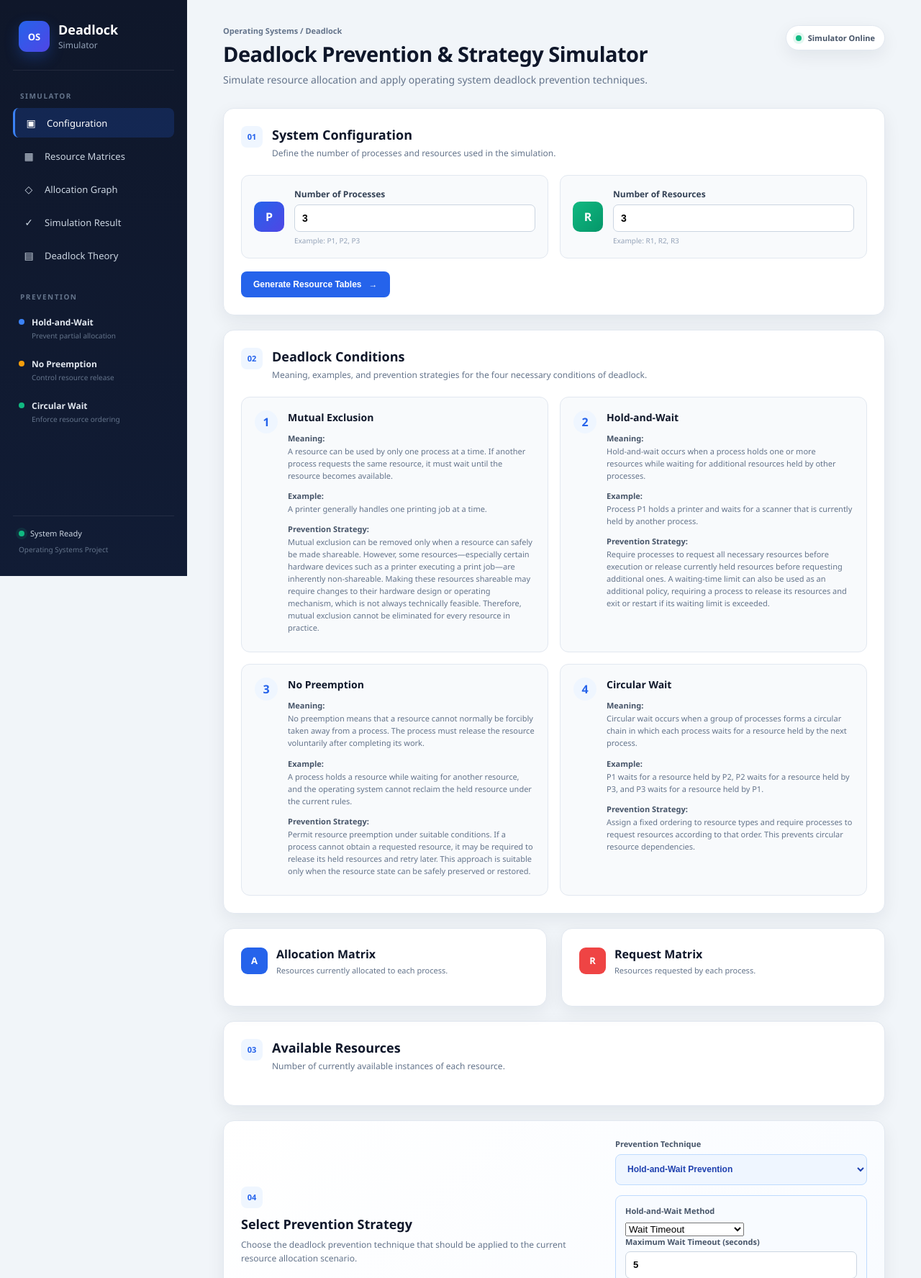
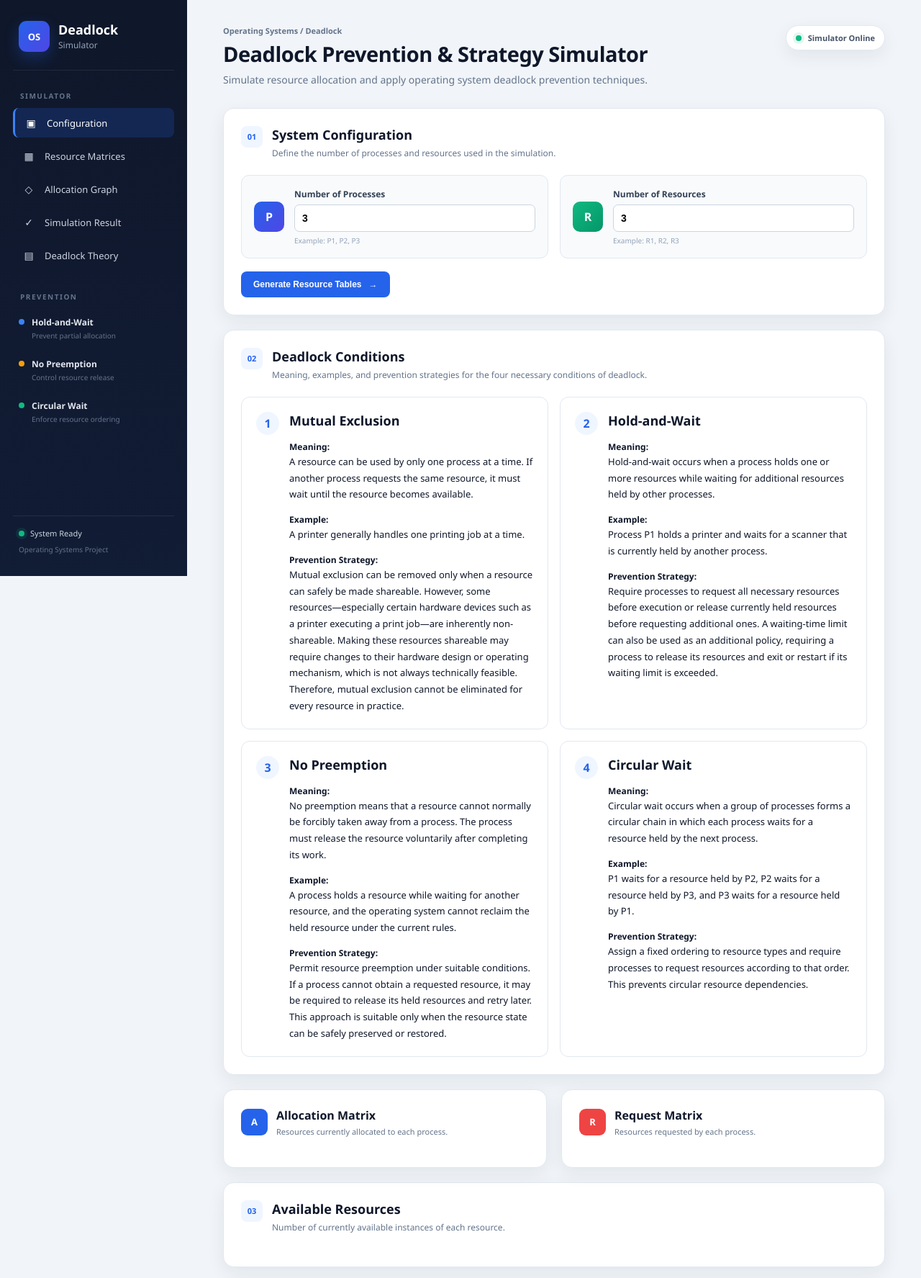
Before and after one commit to Neeraj7533/Deadlock-Prevention-Strategy-Simulator, a Flask app: page / in a window 1280 px wide. Shown: the top 1775 px of the page at 72% size. Run offline with Flask 3, Linux system fonts and the light colour scheme.

Commit message:
Improve deadlock theory card styling

```diff
--- a/static/css/style.css
+++ b/static/css/style.css
@@ -1879,11 +1879,22 @@ footer {
 
 .theory-item {
     display: flex;
+    align-items: flex-start;
     gap: 14px;
+    min-width: 0;
     padding: 18px;
     border: 1px solid var(--border);
     border-radius: 12px;
     background: #f8fafc;
+}
+
+.theory-item > div:last-child {
+    flex: 1;
+    min-width: 0;
+}
+
+.theory-item p {
+    overflow-wrap: anywhere;
 }
 
 .theory-number {
@@ -1907,13 +1918,13 @@ footer {
 .theory-item p {
     margin: 0 0 7px;
     color: var(--muted);
-    font-size: 11px;
-    line-height: 1.55;
+    font-size: 13px;
+    line-height: 1.65;
 }
 
 .theory-item strong,
 .theory-item span {
-    font-size: 11px;
+    font-size: 12px;
     color: #475569;
 }
 
@@ -2057,3 +2068,59 @@ footer {
         flex-direction: column;
     }
 }
+
+
+/* =========================================================
+   DEADLOCK THEORY SECTION
+========================================================= */
+.theory-intro {
+    padding: 16px 18px;
+    margin-bottom: 20px;
+    border-left: 4px solid var(--primary);
+    border-radius: 8px;
+    background: var(--primary-soft);
+    line-height: 1.75;
+    color: var(--text);
+}
+
+.theory-grid {
+    display: grid;
+    grid-template-columns: repeat(2, minmax(0, 1fr));
+    gap: 16px;
+}
+
+.theory-item {
+    min-width: 0;
+    padding: 20px;
+    border: 1px solid var(--border);
+    border-radius: 12px;
+    background: var(--surface);
+}
+
+.theory-label {
+    display: inline-block;
+    margin-bottom: 10px;
+    font-size: 10px;
+    font-weight: 800;
+    letter-spacing: 1.2px;
+    color: var(--primary);
+}
+
+.theory-item h3 {
+    margin: 0 0 12px;
+    font-size: 18px;
+}
+
+.theory-item p {
+    margin: 0 0 11px;
+    font-size: 13px;
+    line-height: 1.75;
+    color: var(--text-muted, var(--text));
+}
+
+.theory-item p:last-child { margin-bottom: 0; }
+.theory-item strong { color: var(--text); }
+
+@media (max-width: 900px) {
+    .theory-grid { grid-template-columns: 1fr; }
+}
```
